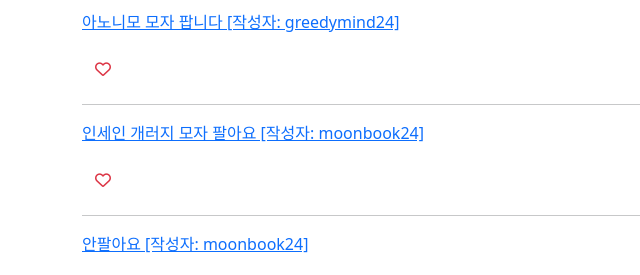
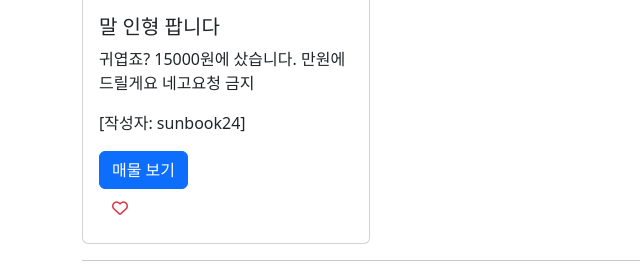
Before and after one commit to hideoutoasis/spartamarket_by_HSH, a Django app: template spar_market/products/templates/products.html in a window 1280 px wide. Shown: the part 378-653 px from the top of the page, without its empty margins (0-640 px from the left). Run offline with Django 4.2, Linux system fonts and the light colour scheme; the template is opened without the code that fills it: values that come from a table or form of the project are taken from there, others are empty; data comes from the database, SQL or seed files in the repository; both versions use the stored data as it was after the commit; some libraries are stand-ins or nearby versions.

Commit message:
style update

```diff
--- a/spar_market/products/templates/products.html
+++ b/spar_market/products/templates/products.html
@@ -2,20 +2,16 @@
 {% block content %}
 <br>
 <h1>중고거래 매물</h1>
+<hr>
+{% for product in products %}
 
-{% if request.user.is_authenticated %}
-    <a href="{% url "create" %}"><button>새로운 매물 올리기</button></a>
-
-{% else %}
-    <a href="{% url "accounts:login" %}"><button>로그인하고 글 작성하기</button></a>
-
-{% endif %}
-
-{% for product in products %}
-    <a href="{% url "product_detail" product.pk %}">
-    <p>{{ product.title }} [작성자: {{ product.author }}]</p>
-    </a>
-
+<div class="card" style="width: 18rem;">
+    <img src="{{ product.image.url }}" class="card-img-top" alt="{{ product.image }}">
+    <div class="card-body">
+    <h5 class="card-title">{{ product.title }}</h5>
+    <p class="card-text">{{ product.content }}</p>
+    <p class="card-text">[작성자: {{ product.author }}]</p>
+    <a href="{% url "product_detail" product.pk %}" class="btn btn-primary">매물 보기</a>
     {% comment %} 좋아요 기능 {% endcomment %}
     <form action="{% url "like" product.pk %}" method="POST">
         {% csrf_token %}
@@ -30,14 +26,25 @@
             <button class="btn btn-link text-danger">
                 <i class="fa-regular fa-heart"></i>
             </button>
-
     {% endif %}
-
         </form>
+    </div>
+</div>
+    {% comment %} <a href="{% url "product_detail" product.pk %}">
+    <p>{{ product.title }} [작성자: {{ product.author }}]</p>
+    </a> {% endcomment %}
 <hr>
 
 {% endfor %}
 
-<a href="{% url "index" %}">메인 페이지로 돌아가기</a>
+{% if request.user.is_authenticated %}
+    <a href="{% url "create" %}"><button>새로운 매물 올리기</button></a><br><br>
+
+{% else %}
+    <a href="{% url "accounts:login" %}"><button>로그인하고 글 작성하기</button></a><br><br>
+
+{% endif %}
+
+<a href="{% url "index" %}"><button>메인 페이지로 돌아가기</button></a>
 
 {% endblock content %}
```
Also changed, not shown: spar_market/db.sqlite3, 1 other file. Lines whose indentation alone changed are shown as unchanged.
